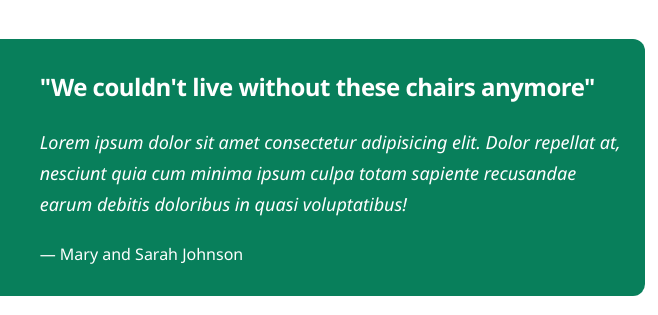
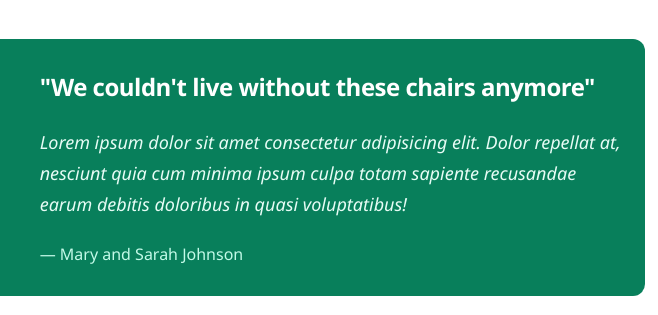
Before and after one commit to MMahdi151/design, a plain HTML site: page index.html in a window 1280 px wide. Shown: the part 980-1295 px from the top of the page, 475-1133 px from the left. Drawn offline with Linux system fonts and the light colour scheme.

Commit message:
visual hierarchy small changes added

```diff
--- a/style.css
+++ b/style.css
@@ -153,9 +153,12 @@ img {
   margin-bottom: 24px;
   font-size: 18px;
   line-height: 1.7;
+  color: #e6fcf5;
 }
 
-.testimonial-author {}
+.testimonial-author {
+  color: #c3fae8;
+}
 
 /* CHAIRS */
 .chair {
```
